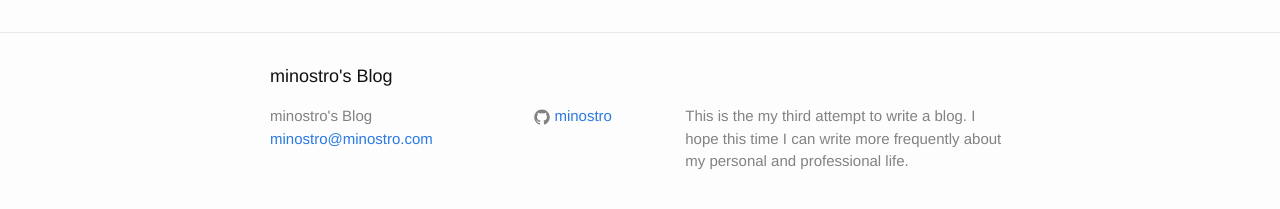
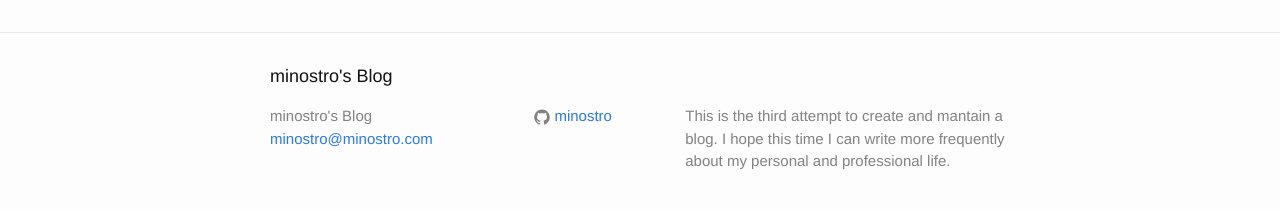
Before and after one commit to minostro/minostro.github.io, a Jekyll site: the page built from about.md, in a window 1280 px wide. Shown: the part 264-473 px from the top of the page. Built offline with Jekyll 4.4.1, drawn with Linux system fonts in a browser that asks for light colours.

Commit message:
Fix grammar mistake

```diff
--- a/_config.yml
+++ b/_config.yml
@@ -2,7 +2,7 @@
 title           : minostro's Blog
 email           : minostro@minostro.com
 description     : > # this means to ignore newlines until "baseurl:"
-  This is the my third attempt to write a blog.  I hope this time I can
+  This is the third attempt to create and mantain a blog.  I hope this time I can
   write more frequently about my personal and professional life.
 baseurl         : "" # the subpath of your site, e.g. /blog/
 url             : "http://www.minostro.com" # the base hostname & protocol for your site
```
